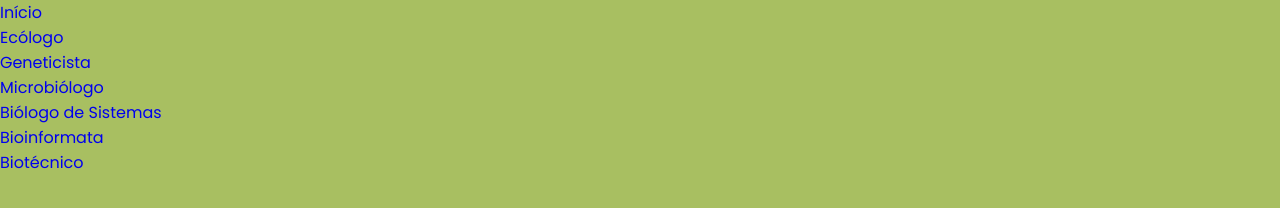
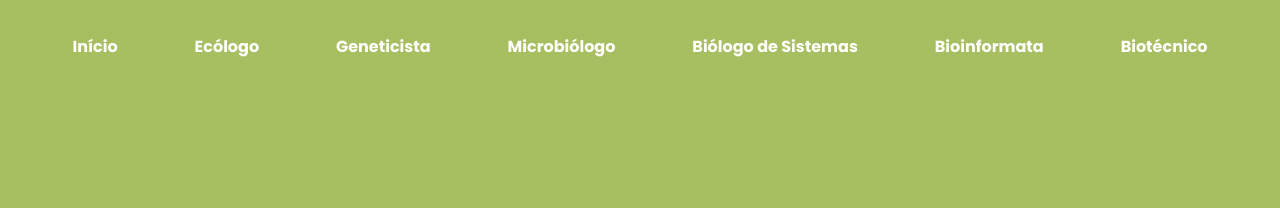
Before and after one commit to gioxavier7/projeto-final-biologia, a plain HTML site: page profissoes.html in a window 1280 px wide. Drawn offline with Linux system fonts and the light colour scheme.

Commit message:
estilizando header hover

```diff
--- a/profissoes.css
+++ b/profissoes.css
@@ -18,3 +18,46 @@ html, body {
     font-family: "Poppins", sans-serif;
     background-color: #A8BF61;
 }
+
+header {
+    background-color: #A8BF61;
+    padding: 34px;
+    position: fixed;
+    width: 100vw;
+    height: 100px;
+    z-index: 10;
+}
+
+header nav ul {
+    display: flex;
+    justify-content: space-around;
+}
+
+header nav a {
+    color: white;
+    padding: 8px 16px;
+    font-weight: bold;
+    position: relative;
+    text-decoration: none;
+}
+
+.header-nav a:hover {
+    color: #5C7437;
+}
+
+.header-nav a:after {
+    position: absolute;
+    width: 100%;
+    height: 2px;
+    bottom: 0;
+    left: 0;
+    background-color: #5C7437;
+    transform: scaleX(0);
+    transition: transform 0.25s ease-out;
+    transform-origin: bottom right;
+}
+
+.header-nav a:hover:after {
+    transform: scaleX(1);
+    transform-origin: bottom left;
+}
```
